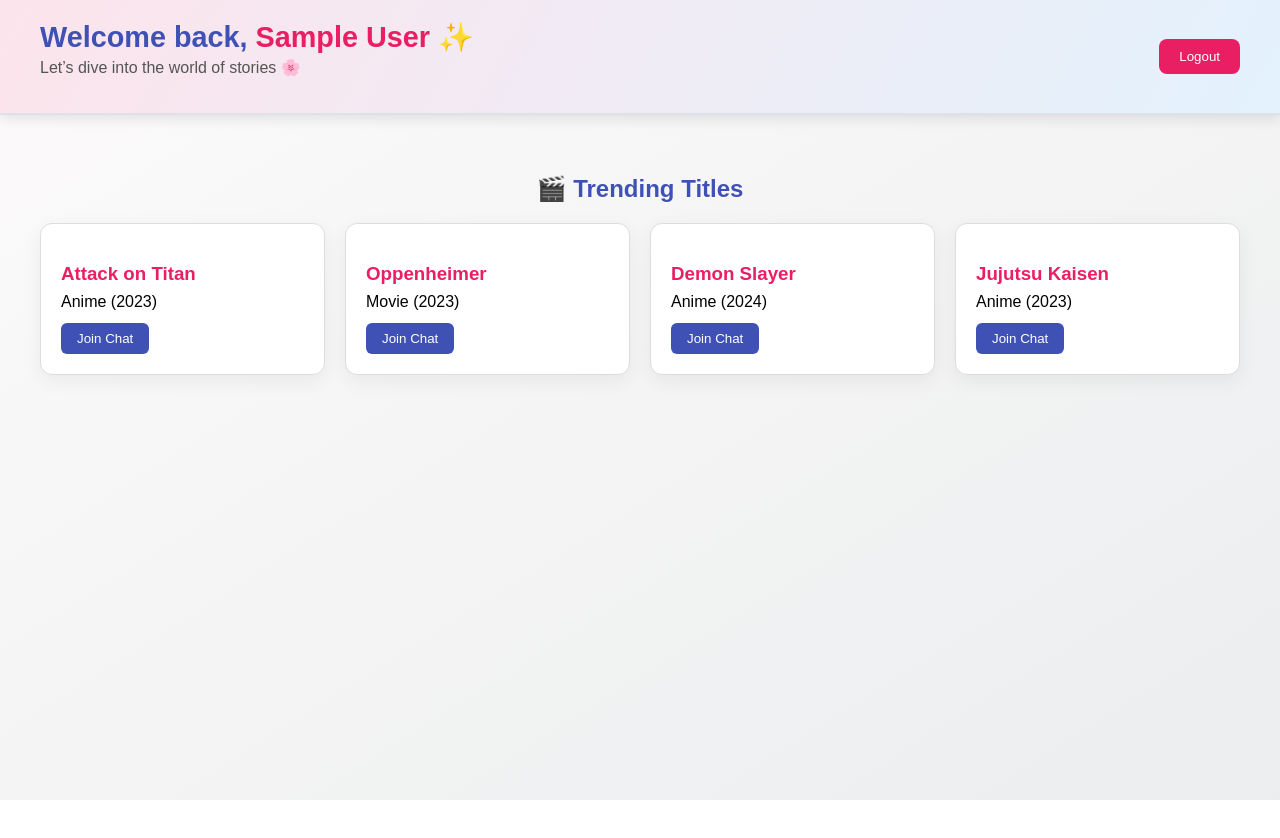
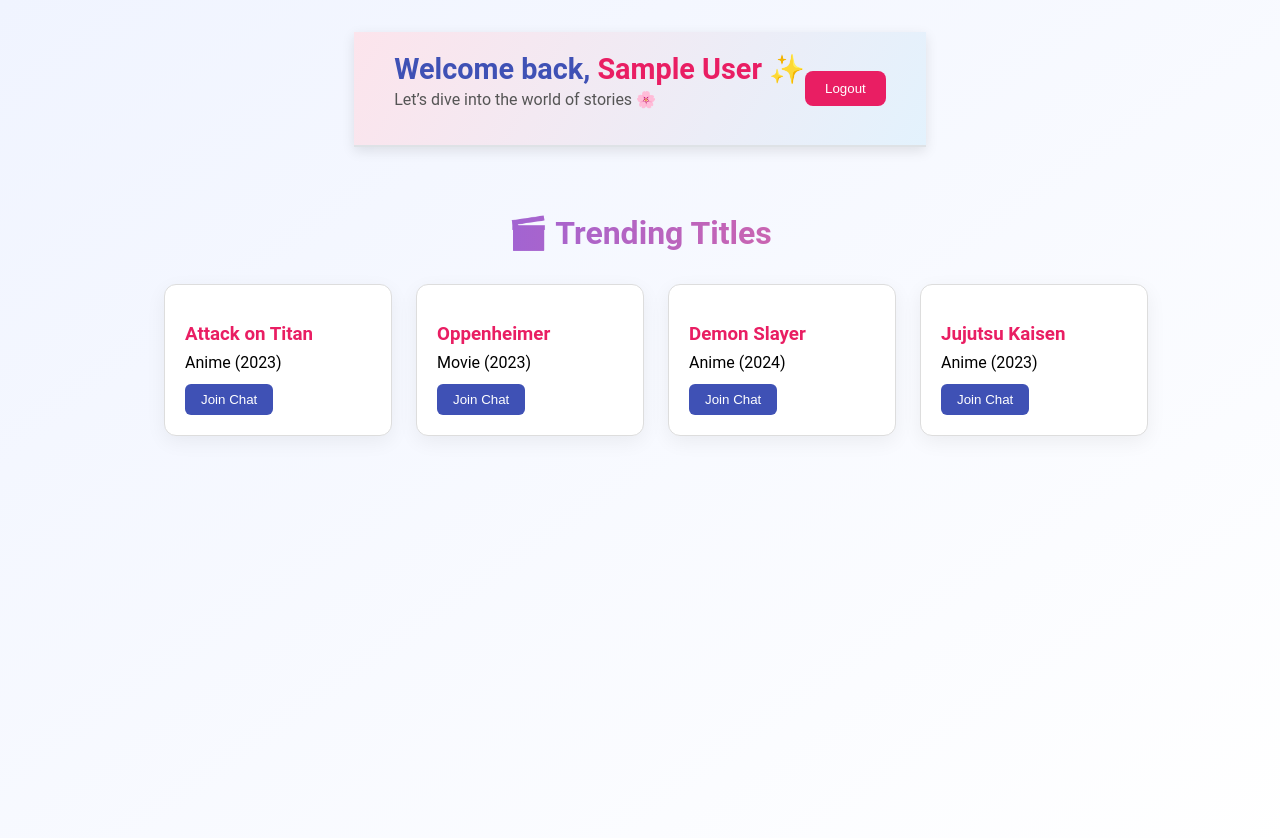
Before and after one commit to thanosshawn/cinespeak, a React (Create React App) app: page / in a window 1280 px wide. Shown: the top 838 px of the page. Before the commit the page ends 800 px from the top, so only its background shows below. Built offline with nearby package versions, Linux system fonts and the light colour scheme; no server answers; sample sign-in values are in the browser's storage.

Commit message:
spinner on loading

```diff
--- /dev/null
+++ b/src/components/FullScreenLoader.jsx
@@ -0,0 +1,51 @@
+// src/components/FullScreenLoader.jsx
+import React from "react";
+
+const FullScreenLoader = () => {
+  return (
+    <div style={styles.overlay}>
+      <div style={styles.spinner} />
+      <p style={styles.text}>Loading CineSpeak ✨</p>
+    </div>
+  );
+};
+
+const styles = {
+  overlay: {
+    position: "fixed",
+    top: 0, left: 0,
+    width: "100vw",
+    height: "100vh",
+    backgroundColor: "#fefefe",
+    display: "flex",
+    flexDirection: "column",
+    justifyContent: "center",
+    alignItems: "center",
+    zIndex: 9999,
+  },
+  spinner: {
+    width: "60px",
+    height: "60px",
+    border: "6px solid #eee",
+    borderTop: "6px solid #ff4081",
+    borderRadius: "50%",
+    animation: "spin 1s linear infinite",
+  },
+  text: {
+    marginTop: "16px",
+    color: "#444",
+    fontFamily: "'Poppins', sans-serif",
+    fontSize: "1.1rem",
+  },
+};
+
+// Inject keyframes into page manually (since not using CSS files or styled-components)
+const styleSheet = document.styleSheets[0];
+const keyframes = `
+@keyframes spin {
+  0% { transform: rotate(0deg); }
+  100% { transform: rotate(360deg); }
+}`;
+styleSheet.insertRule(keyframes, styleSheet.cssRules.length);
+
+export default FullScreenLoader;
--- a/src/components/PrivateRoute.js
+++ b/src/components/PrivateRoute.js
@@ -1,8 +1,11 @@
 import { useAuth } from "../context/AuthContext";
 import { Navigate } from "react-router-dom";
+import FullScreenLoader from "./FullScreenLoader";
+const PrivateRoute = ({ children }) => {
+  const { user ,loading} = useAuth();
 
-const PrivateRoute = ({ children }) => {
-  const { user } = useAuth();
+
+  if (loading) return <FullScreenLoader />;
   return user ? children : <Navigate to="/login" />;
 };
 
--- a/src/context/AuthContext.js
+++ b/src/context/AuthContext.js
@@ -25,7 +25,7 @@
   }, []);
 
   return (
-    <AuthContext.Provider value={{ user, loginWithGoogle, logout }}>
+    <AuthContext.Provider value={{ user, loginWithGoogle, logout ,loading}}>
       {!loading && children}
     </AuthContext.Provider>
   );
--- a/src/pages/Dashboard.css
+++ b/src/pages/Dashboard.css
@@ -1,30 +1,41 @@
 /* src/pages/Dashboard.css */
 
-.dashboard {
-    background: linear-gradient(to bottom right, #fdfbfb, #ebedee);
-    min-height: 100vh;
-    font-family: 'Poppins', 'Noto Sans JP', sans-serif;
-    animation: fadeIn 0.8s ease;
-  }
 
   .dashboard-content {
     padding: 40px;
   }
 
-  .section-title {
-    font-size: 1.5rem;
-    margin-bottom: 20px;
-    color: #3f51b5;
-    text-shadow: 0 1px 0 #fff;
-    animation: slideUp 0.5s ease;
-  }
+ /* src/pages/Dashboard.css */
 
-  .title-grid {
-    display: grid;
-    grid-template-columns: repeat(auto-fill, minmax(260px, 1fr));
-    gap: 20px;
-    animation: fadeIn 1s ease;
-  }
+.dashboard {
+  min-height: 100vh;
+  background: linear-gradient(145deg, #f0f4ff, #ffffff);
+  font-family: "Roboto", sans-serif;
+  padding: 2rem 1rem;
+  display: flex;
+  flex-direction: column;
+  align-items: center;
+}
+
+.section-title {
+  font-size: 2rem;
+  font-weight: bold;
+  margin-bottom: 2rem;
+  text-align: center;
+  background: linear-gradient(to right, #6c63ff, #ff6584);
+  -webkit-background-clip: text;
+  -webkit-text-fill-color: transparent;
+}
+
+.title-grid {
+  display: grid;
+  grid-template-columns: repeat(auto-fit, minmax(220px, 1fr));
+  gap: 1.5rem;
+  width: 100%;
+  max-width: 1200px;
+  padding: 0 1rem;
+}
+
 
   @keyframes fadeIn {
     from { opacity: 0 }
```
Also changed, not shown: src/components/TitleCard.css (added).
